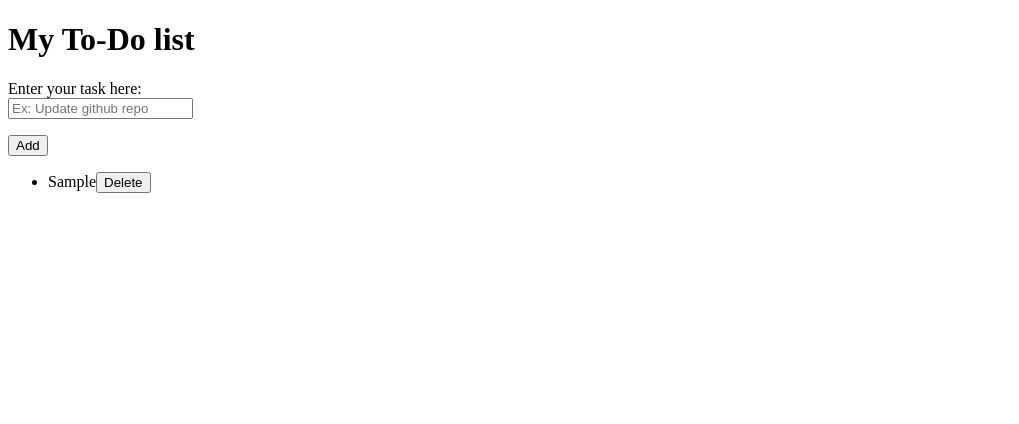
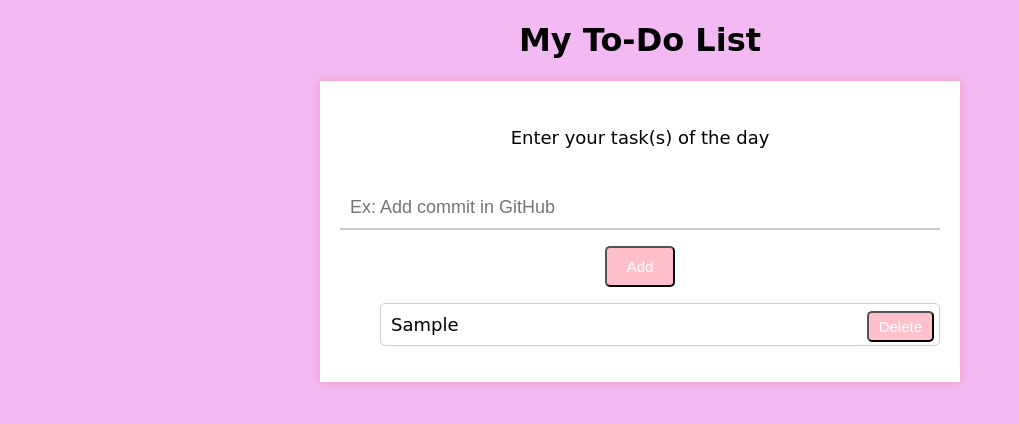
Before and after one commit to ashimaro/Front-end-code-practices, a plain HTML site: page ToDo list/index.html in a window 1280 px wide. Both pictures are taken after typing "Sample" into the empty fields and a click on the button "Add". Shown: the whole page, without its empty margins (0-1019 px from the left). Drawn offline with Linux system fonts and the light colour scheme.

Commit message:
Create CSS

```diff
--- /dev/null
+++ b/ToDo list/index.css
@@ -0,0 +1,70 @@
+body {
+    font-family: cursive;
+    background: rgb(243, 185, 243);
+}
+
+h1 {
+    text-align: center;
+}
+
+button {
+    background-color: pink;
+    color: white;
+    border-radius: 5px;
+    font-size: 15px;
+    cursor: pointer;
+    padding: 10px 20px;
+    /* below 2 codes will center button on the page */
+    margin: 0 auto;
+    display: block;
+}
+
+button:hover {
+    background-color: rgb(241, 137, 154);
+}
+
+p{
+    text-align: center;
+}
+
+li {
+    list-style: none;
+    font-size: 18px;
+    margin-bottom: 10px;
+    padding: 10px;
+    border: 1px solid #ccc;
+    border-radius: 5px;
+    position: relative;
+}
+
+li .delete-button {
+    position: absolute;
+    top: 7px;
+    right: 5px;
+    padding: 5px 10px;
+}
+
+
+label,
+input[type="text"] {
+    display: block;
+    margin-bottom: 10px;
+    width: 100%;
+    box-sizing: border-box;
+    border: none;
+    padding: 10px;
+    font-size: 18px;
+}
+
+input[type="text"] {
+    border-bottom: 2px solid #ccc;
+}
+
+.container {
+    max-width: 600px;
+    margin: 0 auto;
+    /* above code will center the container on the page */
+    padding: 20px;
+    background-color: #fff;
+    box-shadow: 0 0 10px rgba(250, 0, 0, 0.2);
+}
--- a/ToDo list/index.html
+++ b/ToDo list/index.html
@@ -4,20 +4,23 @@
 <head>
 
     <title>My ToDo List</title>
+    <link rel="stylesheet" href="index.css">
 </head>
 
 <body>
+
     <h1>
-        My To-Do list
+        My To-Do List
     </h1>
-    <p><label for="new-todo">Enter your task here:</label> <br>
-        <input type="text" id="new-todo" placeholder="Ex: Update github repo">
+    <div class="container">
+    <p><label for="new-todo">Enter your task(s) of the day</label> <br>
+        <input type="text" id="new-todo" placeholder="Ex: Add commit in GitHub">
     </p>
 
     <button onclick="addTodo()">Add</button>
 
     <ul id="todo-list"></ul>
-
+    </div>
     <script src="index.js"></script>
 </body>
 
```
